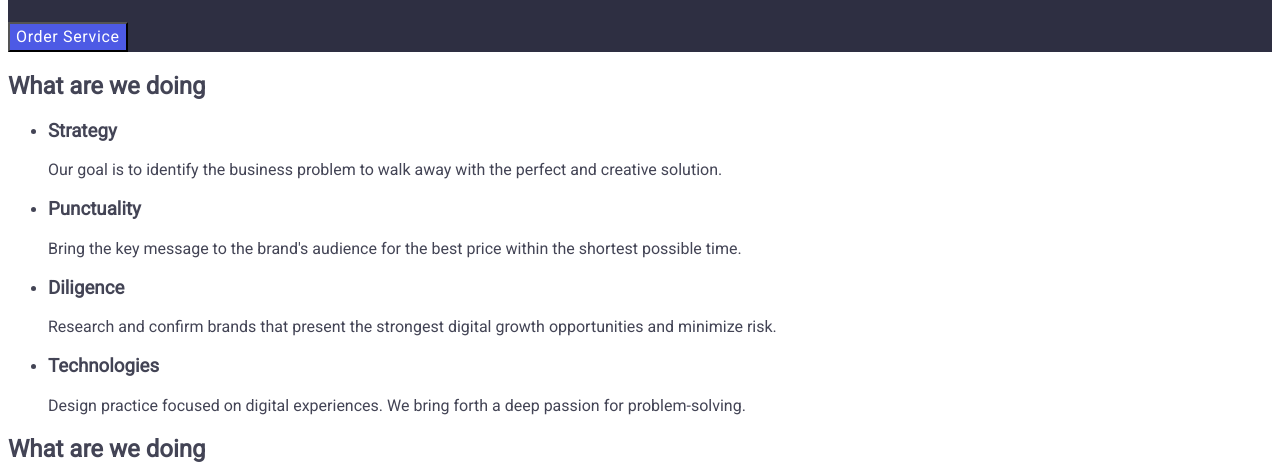
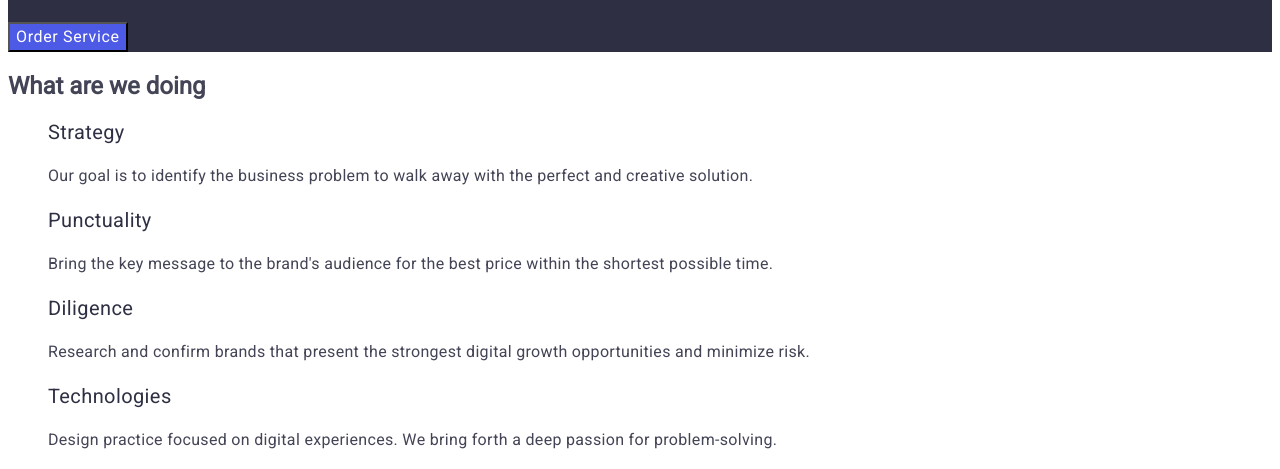
Before and after one commit to githubabalos/goit-markup-hw-02, a plain HTML site: page index.html in a window 1280 px wide. Shown: the part 312-781 px from the top of the page. Drawn offline with Linux system fonts and the light colour scheme.

Commit message:
second section

```diff
--- a/css/styles.css
+++ b/css/styles.css
@@ -83,3 +83,19 @@ span{
 .order-button:focus , .order-button:hover{
     background-color: #404BBF;
 }
+
+.second-section-head{
+    font-weight: 500;
+    font-size: 20px;
+    line-height: 1.2;
+    letter-spacing: 0.02em;
+    color: #2e2f42;
+}
+
+.second-section-paragraph{
+    font-size: 16px;
+    line-height: 1.5;
+    letter-spacing: 0.02em;
+    color: #434455;
+
+}
--- a/index.html
+++ b/index.html
@@ -40,28 +40,28 @@
 
       <section>
         <h2>What are we doing</h2>
-        <ul>
+        <ul class="list">
           <li>
-            <h3>Strategy</h3>
-            <p>
+            <h3 class="second-section-head">Strategy</h3>
+            <p class="second-section-paragraph">
               Our goal is to identify the business problem to walk away with the perfect and creative solution.
             </p>
           </li>
           <li>
-            <h3>Punctuality</h3>
-            <p>
+            <h3 class="second-section-head">Punctuality</h3>
+            <p class="second-section-paragraph">
               Bring the key message to the brand's audience for the best price within the shortest possible time.
             </p>
           </li>
           <li>
-            <h3>Diligence</h3>
-            <p>
+            <h3 class="second-section-head">Diligence</h3>
+            <p class="second-section-paragraph">
               Research and confirm brands that present the strongest digital growth opportunities and minimize risk.
             </p>
           </li>
           <li>
-            <h3>Technologies</h3>
-            <p>
+            <h3 class="second-section-head">Technologies</h3>
+            <p class="second-section-paragraph">
               Design practice focused on digital experiences. We bring forth a deep passion for problem-solving.
             </p>
           </li>
```
